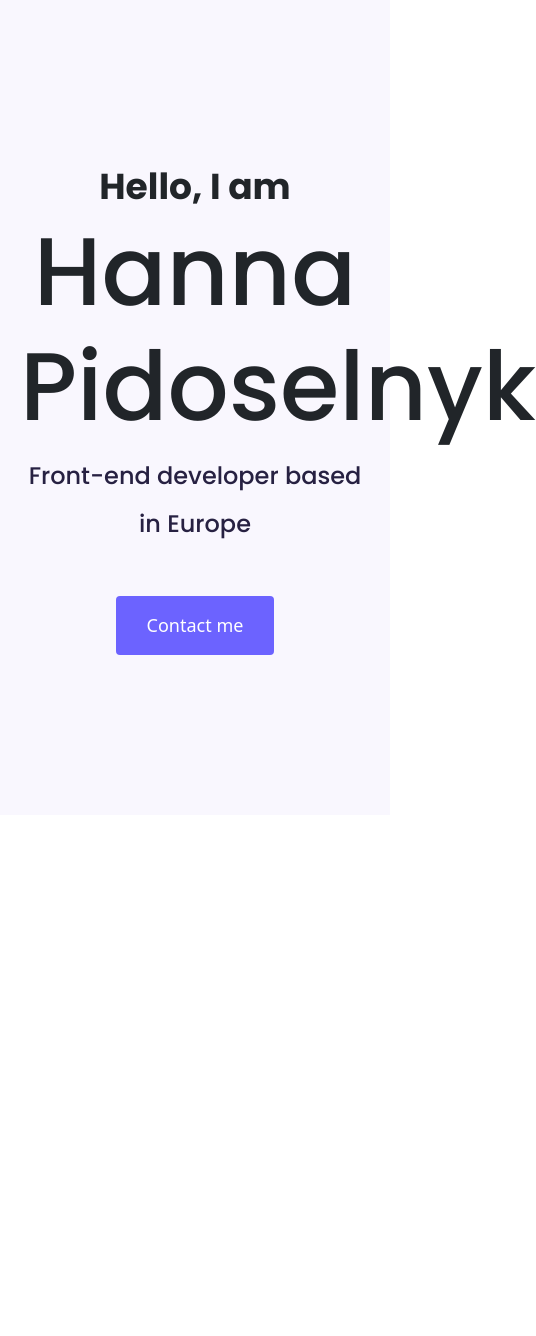
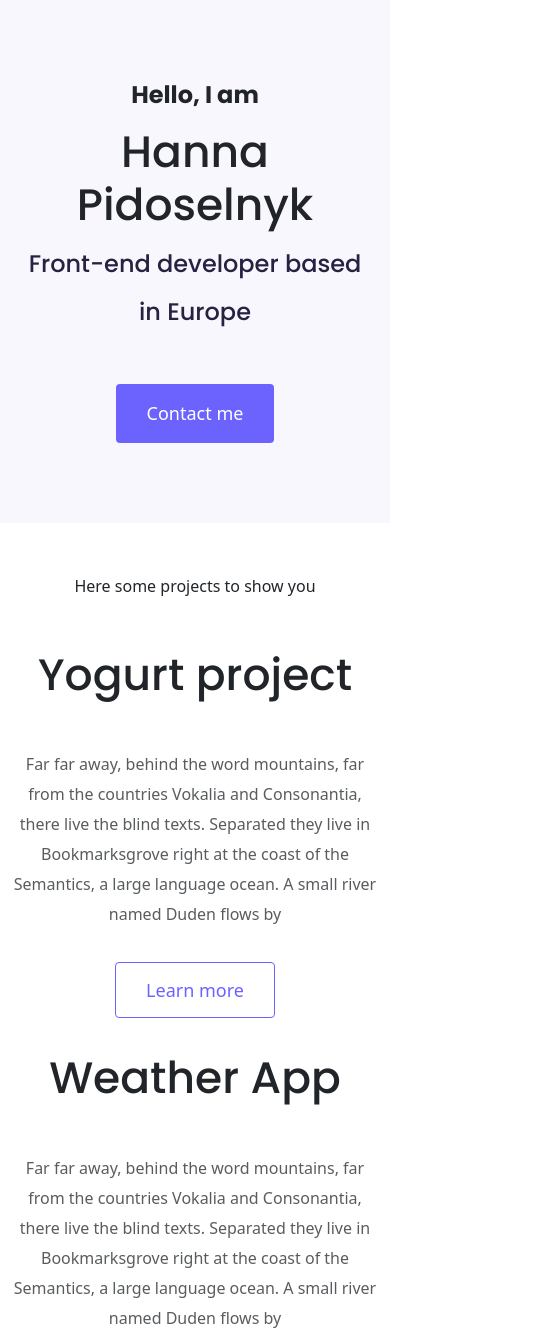
Before and after one commit to Gabunya/My-Portfolio-Project, a plain HTML site: page index.html in a window 390 px wide. Shown: the top 1336 px of the page, 536 px wide, since content can reach past the window. Before the commit the page ends 844 px from the top, so only its background shows below. Drawn offline with nearby package versions, Linux system fonts and the light colour scheme; a web font is replaced by a local one.

Commit message:
Added a design to the homepage

```diff
--- a/index.html
+++ b/index.html
@@ -29,11 +29,66 @@
   </head>
   <body>
     <div class="hat">
-    <p>Hello, I am</p>
-    <h1>Hanna Pidoselnyk</h1>
-    <h2 class="mb-5">Front-end developer based in Europe</h2>
-    <div>
-    <a href="#" class="btn btn-brand">Contact me</a>
+      <p class="mb-3">Hello, I am</p>
+      <h1>Hanna Pidoselnyk</h1>
+      <h2 class="mb-5">Front-end developer based in Europe</h2>
+      <div>
+        <a href="#" class="btn btn-brand">Contact me</a>
+      </div>
+    </div>
+    <p class="text-center m-5">Here some projects to show you</p>
+    <div class="container">
+        <div class="row mb-5">
+            <div class="col d-none d-lg-block">
+                <img src="images/yogurt.png" alt="yogurt" class="img-fluid">
+            </div>
+            <div class="col">
+                <div class="project-description">
+    <h2 class="mb-5">Yogurt project</h2>
+    <p class="mb-5 text-muted">
+      Far far away, behind the word mountains, far from the countries Vokalia
+      and Consonantia, there live the blind texts. Separated they live in
+      Bookmarksgrove right at the coast of the Semantics, a large language
+      ocean. A small river named Duden flows by
+    </p>
+    <a href="#" class="btn-brand-main">Learn more</a>
+    </div>
+    </div>
+    </div>
+     <div class="row mb-5">
+
+            <div class="col">
+                <div class="project-description">
+    <h2 class="mb-5">Weather App</h2>
+    <p class="mb-5 text-muted">
+      Far far away, behind the word mountains, far from the countries Vokalia
+      and Consonantia, there live the blind texts. Separated they live in
+      Bookmarksgrove right at the coast of the Semantics, a large language
+      ocean. A small river named Duden flows by
+    </p>
+    <a href="#" class="btn-brand-main">Learn more</a>
+    </div>
+    </div>
+    <div class="col d-none d-lg-block">
+                <img src="images/weather.png" alt="weather" class="img-fluid">
+            </div>
+    </div>
+     <div class="row mb-5">
+            <div class="col d-none d-lg-block">
+                <img src="images/dictionary.png" alt="dictionary" class="img-fluid">
+            </div>
+            <div class="col">
+                <div class="project-description">
+    <h2 class="mb-5">Dictionary App</h2>
+    <p class="mb-5 text-muted">
+      Far far away, behind the word mountains, far from the countries Vokalia
+      and Consonantia, there live the blind texts. Separated they live in
+      Bookmarksgrove right at the coast of the Semantics, a large language
+      ocean. A small river named Duden flows by
+    </p>
+    <a href="#" class="btn-brand-main">Learn more</a>
+    </div>
+    </div>
     </div>
     </div>
   </body>
--- a/style.css
+++ b/style.css
@@ -17,6 +17,7 @@ h6 {
 h1 {
   font-family: var(--heading-font-family);
   font-size: 96px;
+  line-height: 1.5;
 }
 
 .hat {
@@ -47,3 +48,50 @@ h1 {
   line-height: 27px;
   padding: 15px 30px;
 }
+
+h2 {
+  font-size: 64px;
+}
+
+p {
+  font-weight: normal;
+  font-size: 16px;
+  line-height: 30px;
+}
+
+.btn-brand-main {
+  color: var(--btn-color);
+  border: 1px solid var(--btn-color);
+  border-radius: 4px;
+  font-size: 18px;
+  line-height: 27px;
+  padding: 15px 30px;
+  text-decoration: none;
+}
+
+.project-description {
+  padding: 120px 60px;
+}
+
+@media (max-width: 900px) {
+  .hat {
+    padding: 80px 20px;
+  }
+  h1 {
+    font-size: 44px;
+    line-height: 1.2;
+  }
+
+  .hat p {
+    font-size: 24px;
+  }
+
+  h2 {
+    font-size: 44px;
+  }
+
+  .project-description {
+    padding: 0;
+    text-align: center;
+  }
+}
```
Also changed, not shown: images/dictionary.png (added), images/weather.png (added), images/yogurt.png (added), 1 other file.
